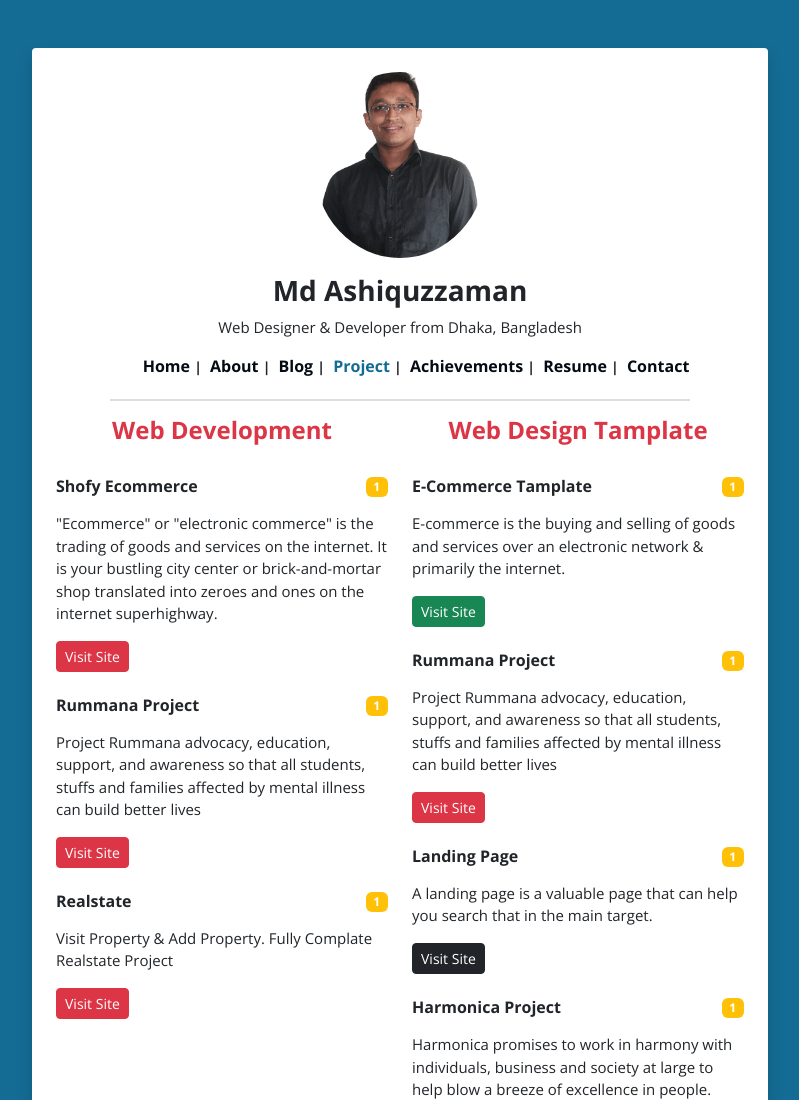
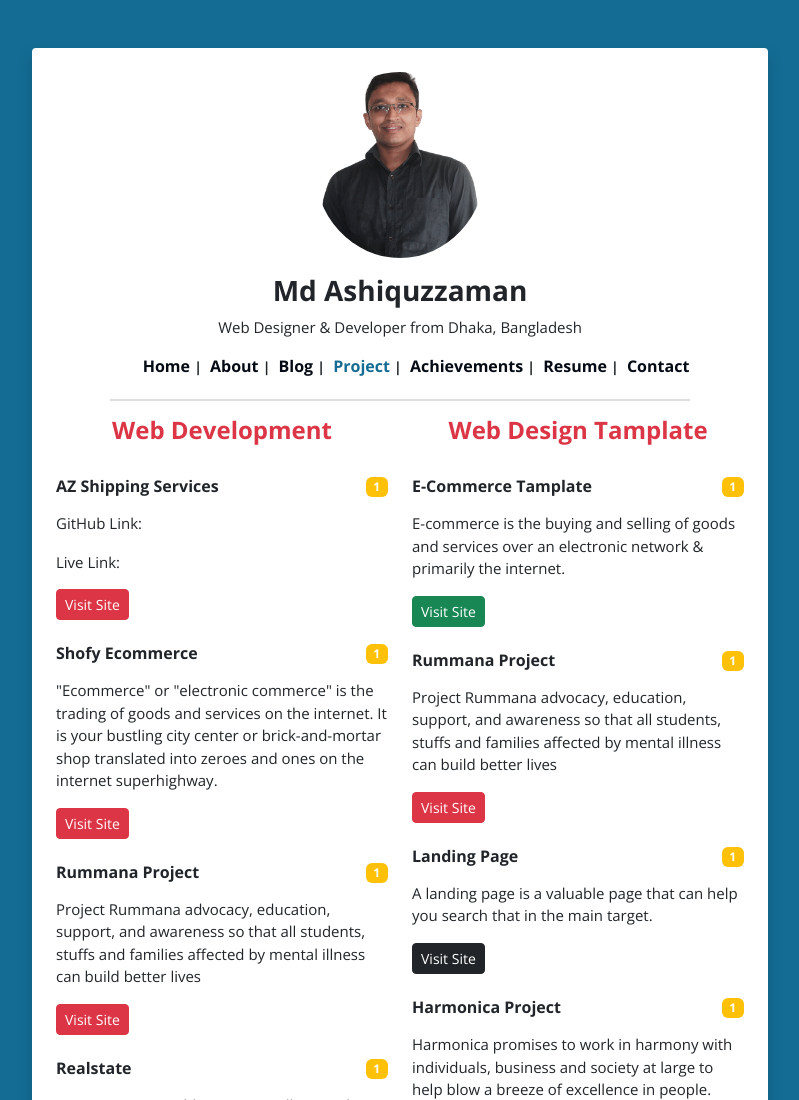
Before and after one commit to ashiquzzaman77/personal-resume, a plain HTML site: page project.html in a window 1280 px wide. Shown: the top 1100 px of the page, without its empty margins (240-1039 px from the left). Drawn offline with nearby package versions, Linux system fonts and the light colour scheme.

Commit message:
Update By Ashiquzzaman 05-11-2024

```diff
--- a/project.html
+++ b/project.html
@@ -58,6 +58,18 @@
                             <div class="col-12 col-lg-6">
                                 <h4 class="text-danger fw-bold pb-4">Web
                                     Development</h3>
+
+                                    <div class="text-start pb-4">
+                                        <h6 class="text-start fw-bold pb-2">AZ Shipping Services<span
+                                                class="badge bg-warning float-end">1</span></h6>
+
+                                        <p>GitHub Link: <a href=""></a></p>
+                                        <p>Live Link: <a href=""></a></p>
+
+                                        <a href="https://shofy.ashikit.com/" target="_blank"
+                                            class="btn btn-danger btn-sm text-start">Visit
+                                            Site</a>
+                                    </div>
 
                                     <div class="text-start pb-4">
                                         <h6 class="text-start fw-bold pb-2">Shofy Ecommerce<span
```
